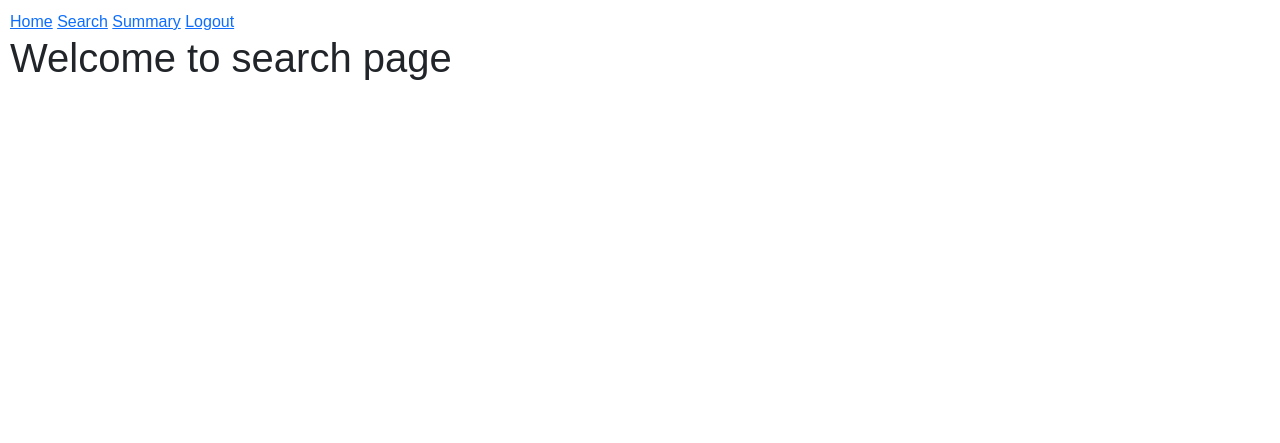
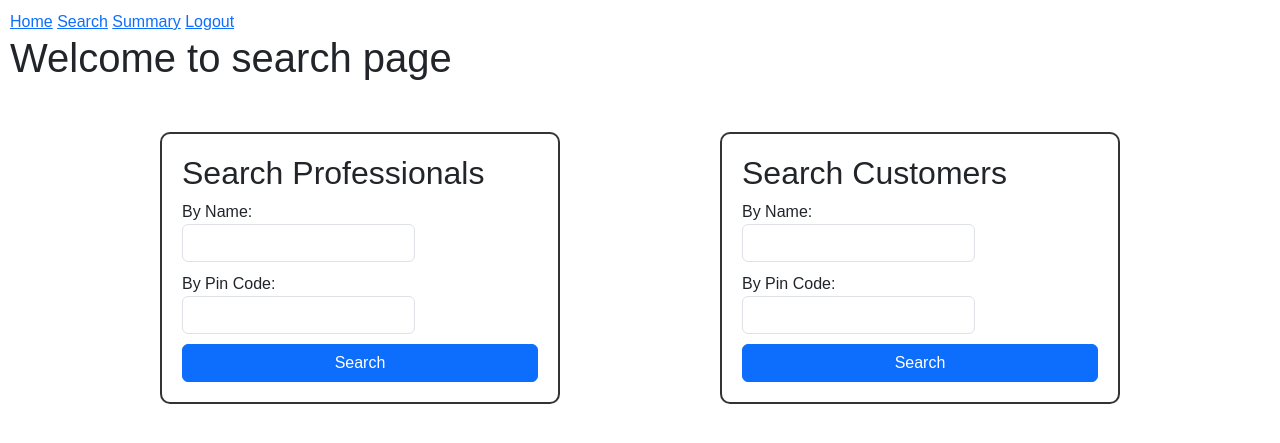
Before and after one commit to vidhatrihr/household-services, a Flask app: page /admin/search in a window 1280 px wide. Shown: the top 443 px of the page. Run offline with Flask 3, Linux system fonts and the light colour scheme.

Commit message:
admin search done✅

```diff
--- a/routes/admin_bp.py
+++ b/routes/admin_bp.py
@@ -3,6 +3,30 @@ from models import *
 from utils import *
 
 admin_bp = Blueprint('admin', __name__)
+
+
+@admin_bp.route('/admin/search-results/<search_type>')
+def admin_search_results(search_type):
+  full_name = request.args.get('full_name')
+  pin_code = request.args.get('pin_code')
+  if search_type == 'customers':
+    query = Customer.query.join(User)
+    if full_name:
+      query = query.filter(User.full_name.ilike(f'%{full_name}%'))
+    if pin_code:
+      query = query.filter(User.pin_code == pin_code)
+    customers = query.all()
+    return render_template('admin_search_results.html', customers=customers, search_type=search_type)
+
+  elif search_type == 'professionals':
+    query = Professional.query.join(User)
+    if full_name:
+      query = query.filter(User.full_name.ilike(f'%{full_name}%'))
+    if pin_code:
+      query = query.filter(User.pin_code == pin_code)
+    professionals = query.all()
+    return render_template('admin_search_results.html', professionals=professionals, get_avg_ratings=get_avg_ratings,
+                           search_type=search_type)
 
 
 @admin_bp.route('/admin/service-details/<int:service_id>')
--- a/templates/admin_search.html
+++ b/templates/admin_search.html
@@ -5,5 +5,61 @@
 
 <!-- -->
 {% block content %}
+<style>
+  form {
+    width: 400px;
+    padding: 20px;
+    border: 2px solid #333;
+    border-radius: 10px;
+  }
+
+  form div {
+    margin-bottom: 10px;
+  }
+
+  section {
+    margin-top: 50px;
+    display: flex;
+    gap: 10px;
+    justify-content: space-evenly;
+  }
+</style>
+
 <h1>Welcome to search page</h1>
+
+<section>
+  <form action="/admin/search-results/professionals">
+    <h2>Search Professionals</h2>
+    <div>
+      <label>
+        By Name:
+        <input type="text" name="full_name" class="form-control" />
+      </label>
+    </div>
+    <div>
+      <label>
+        By Pin Code:
+        <input type="text" name="pin_code" class="form-control" />
+      </label>
+    </div>
+    <input type="submit" value="Search" class="btn btn-primary w-100" />
+  </form>
+
+  <form action="/admin/search-results/customers">
+    <h2>Search Customers</h2>
+    <div>
+      <label>
+        By Name:
+        <input type="text" name="full_name" class="form-control" />
+      </label>
+    </div>
+    <div>
+      <label>
+        By Pin Code:
+        <input type="text" name="pin_code" class="form-control" />
+      </label>
+    </div>
+    <input type="submit" value="Search" class="btn btn-primary w-100" />
+  </form>
+</section>
 {% endblock content %}
```
Also changed, not shown: populate_db.py (+39 -3 lines), templates/admin_search_results.html (added, +24 -0 lines).
